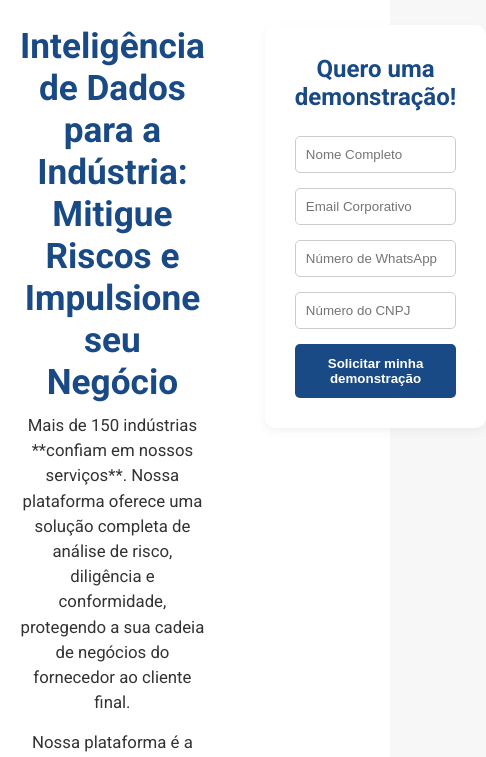
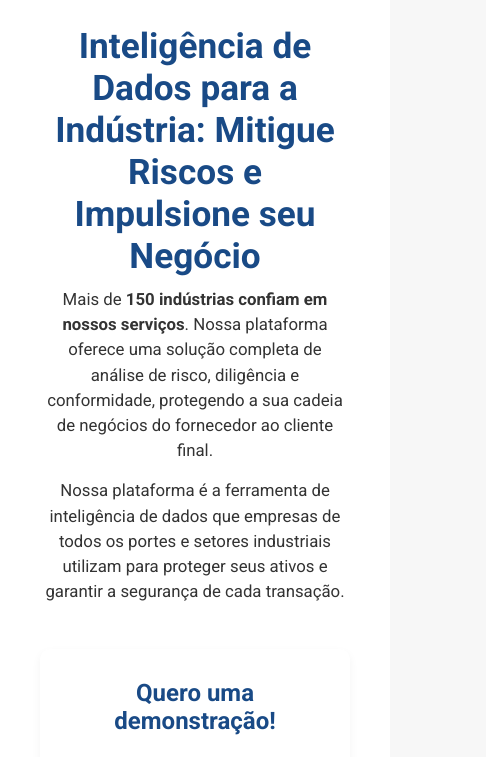
Before and after one commit to sacapinformacao/Landpage-Industrias, a plain HTML site: page index.html in a window 390 px wide. Shown: the part 75-832 px from the top of the page, 486 px wide, since content can reach past the window. Drawn offline with Linux system fonts and the light colour scheme.

Commit message:
Update index.html

```diff
--- a/index.html
+++ b/index.html
@@ -315,24 +315,6 @@
             flex: 1 1 100%;
             margin-bottom: 0;
         }
-
-        /* CORREÇÃO DEFINITIVA DO HERO SECTION (Para telas <= 1200px) */
-        .hero .container {
-            flex-direction: column; /* FORÇA O EMPILHAMENTO VERTICAL */
-            align-items: center; /* Centraliza o texto e o formulário */
-            gap: 30px;
-            padding: 0 20px; /* Garante o espaçamento lateral */
-        }
-        .hero-left {
-            padding-right: 0; /* Remove padding que empurrava o texto */
-            order: 1;
-            width: 100%;
-            text-align: center; /* Centraliza o texto */
-        }
-        .hero-right {
-            order: 2;
-            width: 100%; /* Permite o uso do max-width: 400px e centralização */
-        }
     }
 
     /* Novo Estilo da Seção HERO (Side-by-side no Desktop) */
@@ -563,6 +545,26 @@
             grid-template-columns: repeat(auto-fit, minmax(280px, 1fr));
         }
     }
+
+    /* Ajustes para o HERO SECTION em telas menores (apenas mobile, seguindo o padrão do testeadvocacia 1) */
+    @media (max-width: 768px) { /* Novo ponto de quebra para o Hero */
+        .hero .container {
+            flex-direction: column; /* FORÇA O EMPILHAMENTO VERTICAL */
+            align-items: center; /* Centraliza o texto e o formulário */
+            gap: 30px;
+            padding: 0 20px; /* Garante o espaçamento lateral */
+        }
+        .hero-left {
+            padding-right: 0; /* Remove padding que empurrava o texto */
+            order: 1;
+            width: 100%;
+            text-align: center; /* Centraliza o texto */
+        }
+        .hero-right {
+            order: 2;
+            width: 100%; /* Permite o uso do max-width: 400px e centralização */
+        }
+    }
     </style>
 </head>
 <body>
@@ -624,7 +626,7 @@
         <div class="container">
             <div class="hero-left">
                 <h1>Inteligência de Dados para a Indústria: Mitigue Riscos e Impulsione seu Negócio</h1>
-                <p>Mais de 150 indústrias **confiam em nossos serviços**. Nossa plataforma oferece uma solução completa de análise de risco, diligência e conformidade, protegendo a sua cadeia de negócios do fornecedor ao cliente final.</p>
+                <p>Mais de <strong>150 indústrias confiam em nossos serviços</strong>. Nossa plataforma oferece uma solução completa de análise de risco, diligência e conformidade, protegendo a sua cadeia de negócios do fornecedor ao cliente final.</p>
                 <p>Nossa plataforma é a ferramenta de inteligência de dados que empresas de todos os portes e setores industriais utilizam para proteger seus ativos e garantir a segurança de cada transação.</p>
             </div>
 
```
